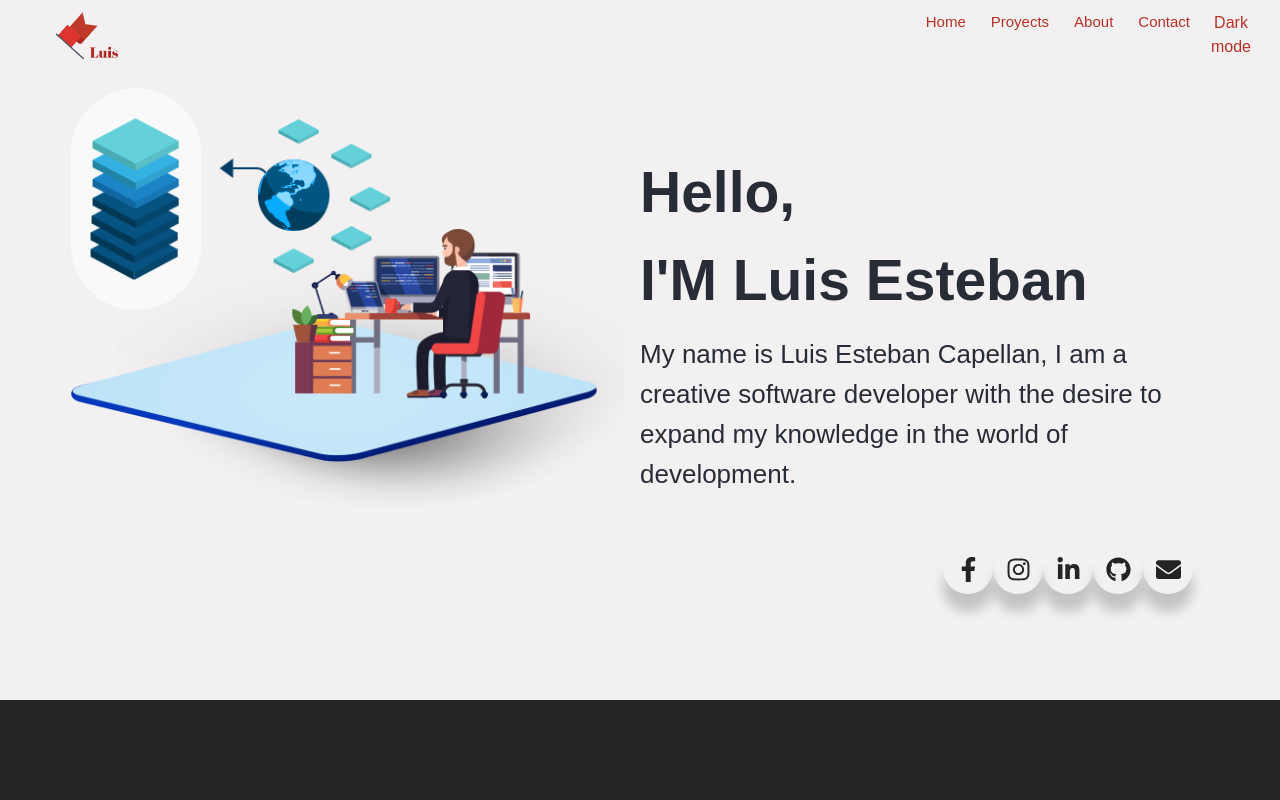
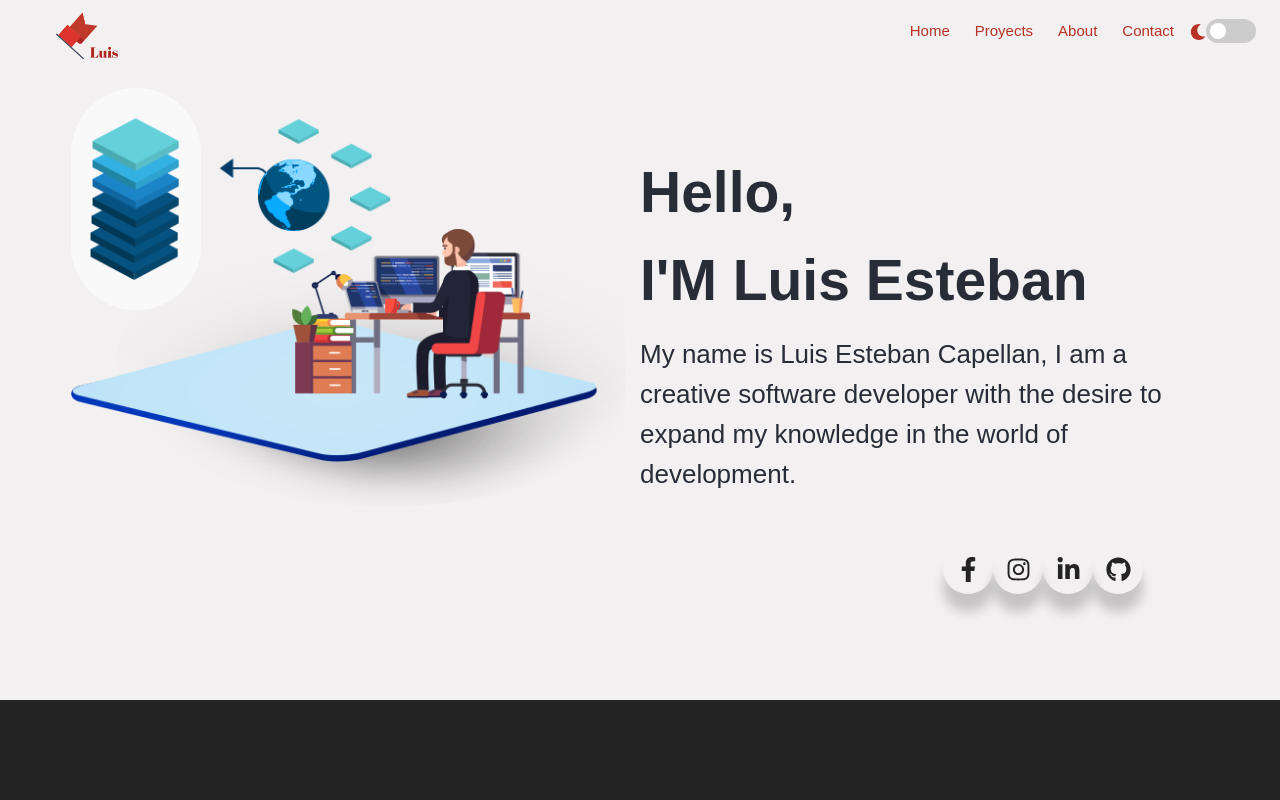
Before and after one commit to LuisEstebanC/Portafolio-Web, a React (Create React App) app: page / in a window 1280 px wide. Shown: the top 800 px of the page. Built offline with nearby package versions, Linux system fonts and the light colour scheme.

Commit message:
adding dark mode style

```diff
--- a/src/App.css
+++ b/src/App.css
@@ -141,17 +141,7 @@ body::-webkit-scrollbar-thumb:hover {
     ;
 }
 
-.header__ul li {
-    height: 50px;
-    width: 50px;
-    border-radius: 50%;
-    display: flex;
-    align-items: center;
-    justify-content: center;
-    margin: 0 4 0 40px;
-    transition: 0.5s;
-    box-shadow: 0 18px 12px rgb(0 0 0 / 19%);
-}
+.header__ul li {}
 
 .header__ul li :first-child {
     margin-left: 0;
--- a/src/App.js
+++ b/src/App.js
@@ -13,6 +13,7 @@ const LightTheme = {
   fontColor: "#282c36",
   tagLineColor: "black",
   iconsColor: '#242424',
+  boxShadow: '0 18px 12px rgb(0 0 0 / 19%);',
 };
 
 const DarkTheme = {
@@ -21,6 +22,7 @@ const DarkTheme = {
   fontColor: "white",
   tagLineColor: "lavender",
   iconsColor: 'white',
+  boxShadow: '0 18px 12px rgb(255 255 255 / 19%);',
 }
 
 const themes = {
--- a/src/components/Banner/IconsGroup.js
+++ b/src/components/Banner/IconsGroup.js
@@ -1,5 +1,5 @@
 import React from 'react'
-import{FaFacebookF, FaInstagram, FaLinkedinIn, FaGithub, FaEnvelope, } from "react-icons/fa";
+import{FaFacebookF, FaInstagram, FaLinkedinIn, FaGithub, } from "react-icons/fa";
 import styled  from 'styled-components';
 
 const ColorIcons = styled.div`
@@ -8,6 +8,18 @@ list-style: none;
     margin: 0px 0px 0px 35%;
  color: ${props => props.theme.iconsColor};
  transition: all .5s ease;
+`;
+
+const LiContainer = styled.li`
+    height: 50px;
+    width: 50px;
+    border-radius: 50%;
+    display: flex;
+    align-items: center;
+    justify-content: center;
+    transition: 0.5s;
+    box-shadow: ${props => props.theme.boxShadow};
+
 `
 
 function IconsGroup(props) {
@@ -15,21 +27,18 @@ function IconsGroup(props) {
         <div className="header__content2">
         <ul className="header__ul">
             <ColorIcons>
-                <li>
+                <LiContainer>
                     <FaFacebookF/>
-                </li>
-                <li>
+                </LiContainer>
+                <LiContainer>
                     <FaInstagram/>
-                </li>
-                <li>
+                </LiContainer>
+                <LiContainer>
                     <FaLinkedinIn/>
-                </li>
-                <li>
+                </LiContainer>
+                <LiContainer>
                     <FaGithub/>
-                </li>
-                <li>
-                    <FaEnvelope/>
-                </li>
+                </LiContainer>
             </ColorIcons>
             </ul>
     </div>
--- a/src/components/Navbar.css
+++ b/src/components/Navbar.css
@@ -23,6 +23,74 @@
 
 .menu-icon {
     display: none;
+}
+
+.switch {
+    position: relative;
+    display: inline-block;
+    width: 50px;
+    height: 24px;
+}
+
+
+/* Hide default HTML checkbox */
+
+.switch input {
+    opacity: 0;
+    width: 0;
+    height: 0;
+}
+
+
+/* The slider */
+
+.slider {
+    position: absolute;
+    cursor: pointer;
+    top: 0;
+    left: 0;
+    right: 0;
+    bottom: 0;
+    background-color: #ccc;
+    -webkit-transition: .4s;
+    transition: .4s;
+}
+
+.slider:before {
+    position: absolute;
+    content: "";
+    height: 16px;
+    width: 16px;
+    left: 4px;
+    bottom: 4px;
+    background-color: white;
+    -webkit-transition: .4s;
+    transition: .4s;
+}
+
+input:checked+.slider {
+    background-color: #3ba55d;
+}
+
+input:focus+.slider {
+    box-shadow: 0 0 1px #3ba55d;
+}
+
+input:checked+.slider:before {
+    -webkit-transform: translateX(26px);
+    -ms-transform: translateX(26px);
+    transform: translateX(26px);
+}
+
+
+/* Rounded sliders */
+
+.slider.round {
+    border-radius: 34px;
+}
+
+.slider.round:before {
+    border-radius: 50%;
 }
 
 @media screen and (max-width:960px) {
--- a/src/components/Navbar.js
+++ b/src/components/Navbar.js
@@ -2,6 +2,7 @@ import React, { useState,  } from 'react';
 import {MenuItems} from './MenuItems';
 import './Navbar.css';
 import styled  from 'styled-components';
+import{ FaMoon} from "react-icons/fa";
 
 
 const Toggle = styled.button`
@@ -27,6 +28,9 @@ const NavbarC = styled.nav`
     background-color:${props => props.theme.pageBackground};
     color: ${props => props.theme.titleColor};
     transition: all .5s ease;
+`;
+const LabelDarkMode = styled.label`
+
 `;
 
 const AnchorTags = styled.a`
@@ -74,9 +78,13 @@ function Navbar (props) {
                             </li>
                         )
                         })}
-                        <Toggle onClick={changeTheme}>
-                        Dark mode
-                        </Toggle>
+                            <div>
+                                <FaMoon/>
+                                <label className="switch">
+                                    <input type="checkbox"/>
+                                    <span className="slider round" onClick={changeTheme}></span>
+                                </label>
+                            </div>
                 </ul>
             </nav>
         </NavbarC>
```
